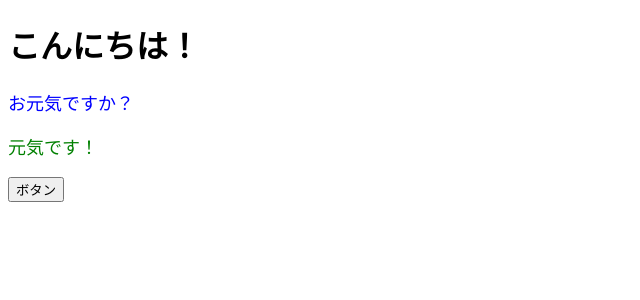
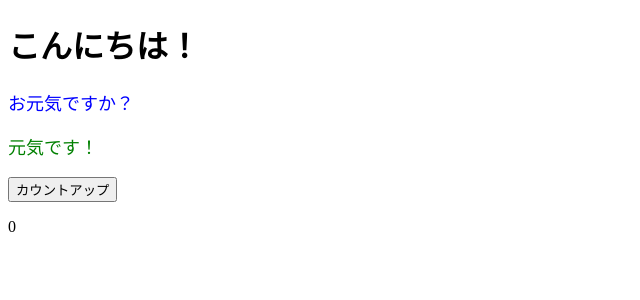
Before and after one commit to Hikarinrin7/react-practice2, a React (Vite) app: page / in a window 1280 px wide. Shown: the top 300 px of the page, without its empty margins (0-640 px from the left). Built offline with nearby package versions, Linux system fonts and the light colour scheme.

Commit message:
stateまで

```diff
--- a/src/App.jsx
+++ b/src/App.jsx
@@ -1,3 +1,6 @@
+// use~という関数（フックと呼ばれる）
+import { useState } from "react";
+
 // reactでは、画面の要素はすべて関数（コンポーネント）で書く！！
 // returnの中身は必ずタグで囲む
 // ファイルを分けたら、export付けることでこの関数を他でも使えるようになる
@@ -7,15 +10,24 @@
 
 
 export const App = () => {
+    // この値はstateとして定義しますよ〜と宣言
+    // useState関数は、「実際のstate」と「stateを更新するための関数」の二つを受け取る
+    // 配列の分割代入で受け取る
+    // stateの初期値は0にしてある
+    const [num, setNum] = useState(0);
     // return内でのイベントはjsの関数として{}で、スタイルはjsのオブジェクトとして
-    const onClickButton = () => alert();
+    const onClickCountUp = () => {
+        setNum(num + 1);
+        setNum((prev)=>prev+1);
+    };
 
     return (
         <div>
             <h1>こんにちは！</h1>
             <ColorfulMessage color="blue">お元気ですか？</ColorfulMessage>
             <ColorfulMessage color="green">元気です！</ColorfulMessage>
-            <button onClick={onClickButton}>ボタン</button>
+            <button onClick={onClickCountUp}>カウントアップ</button>
+            <p>{num}</p>
         </div>
     );
 };
```
